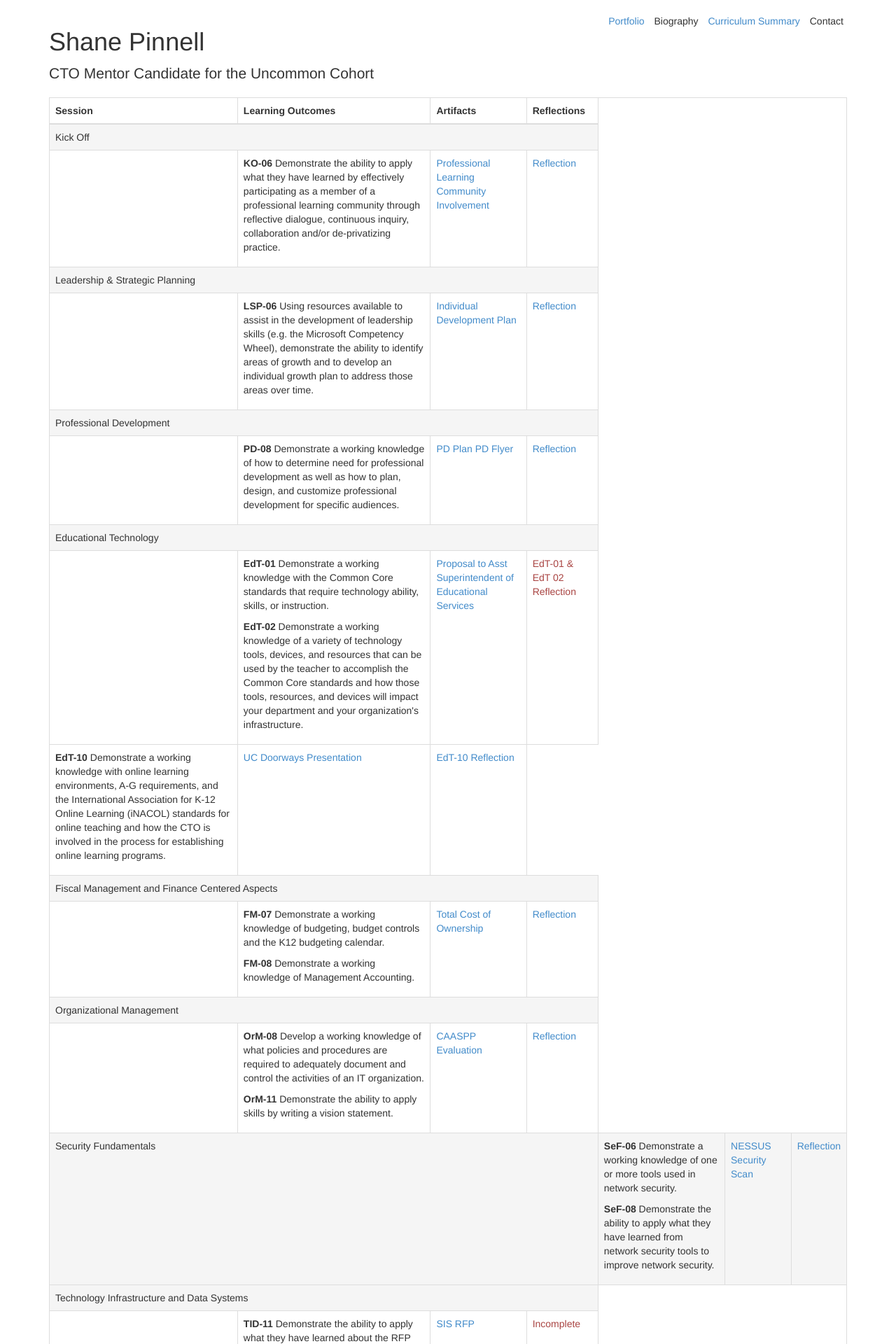
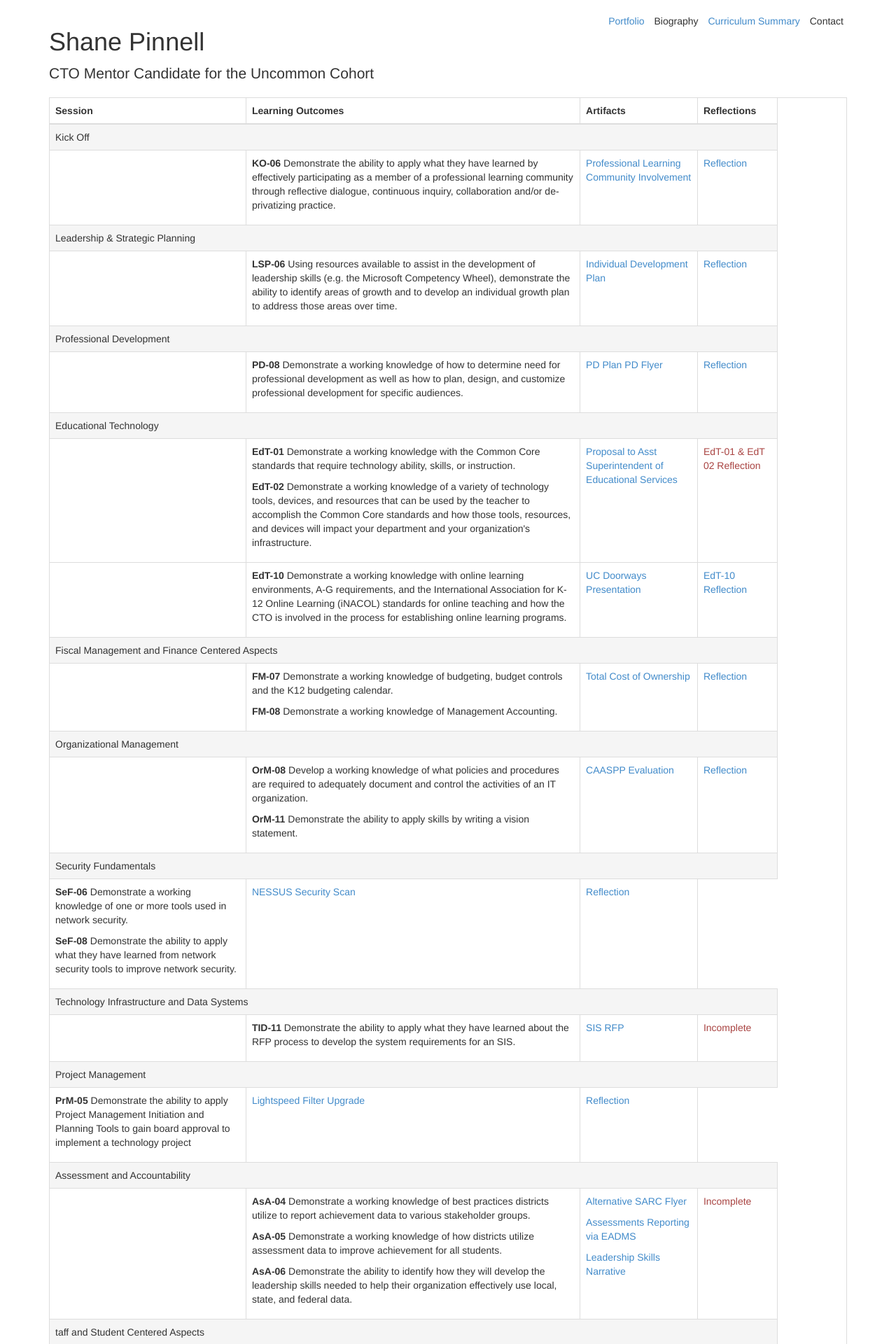
Before and after one commit to shanepinnell/shanepinnell.github.io, a Jekyll site: the page built from cto_mentor/index.html, in a window 1280 px wide. Shown: the top 1920 px of the page at 70% size. Built offline with Jekyll 4.4.1, drawn with Linux system fonts in a browser that asks for light colours; nearby versions of some CDN libraries; library files that are not in the unit come from our copies.

Commit message:
updated portfolio styling

```diff
--- a/cto_mentor/index.html
+++ b/cto_mentor/index.html
@@ -80,6 +80,7 @@ title: Shane Pinnell CTO Portfolio
 					</td>
 				</tr>
 				<tr>
+					<td>&nbsp;</td>
 					<td>
 						<p><strong>EdT-10</strong> Demonstrate a working knowledge with online learning environments, A-G requirements, and the International Association for K-12 Online Learning (iNACOL) standards for online teaching and how the CTO is involved in the process for establishing online learning programs.</p>
 					</td>
@@ -130,6 +131,8 @@ title: Shane Pinnell CTO Portfolio
 				</tr>
 				<tr class="active">
 					<td colspan="4">Security Fundamentals</td>
+				</tr>
+				<tr>
 					<td>
 						<p><strong>SeF-06</strong> Demonstrate a working knowledge of one or more tools used in network security.</p>
 						<p><strong>SeF-08</strong> Demonstrate the ability to apply what they have learned from network security tools to improve network security.</p>
@@ -158,6 +161,8 @@ title: Shane Pinnell CTO Portfolio
 				</tr>
 				<tr class="active">
 					<td colspan="4">Project Management</td>
+				</tr>
+				<tr>
 					<td>
 						<p><strong>PrM-05</strong> Demonstrate the ability to apply Project Management Initiation and Planning Tools to gain board approval to implement a technology project</p>
 					</td>
```
